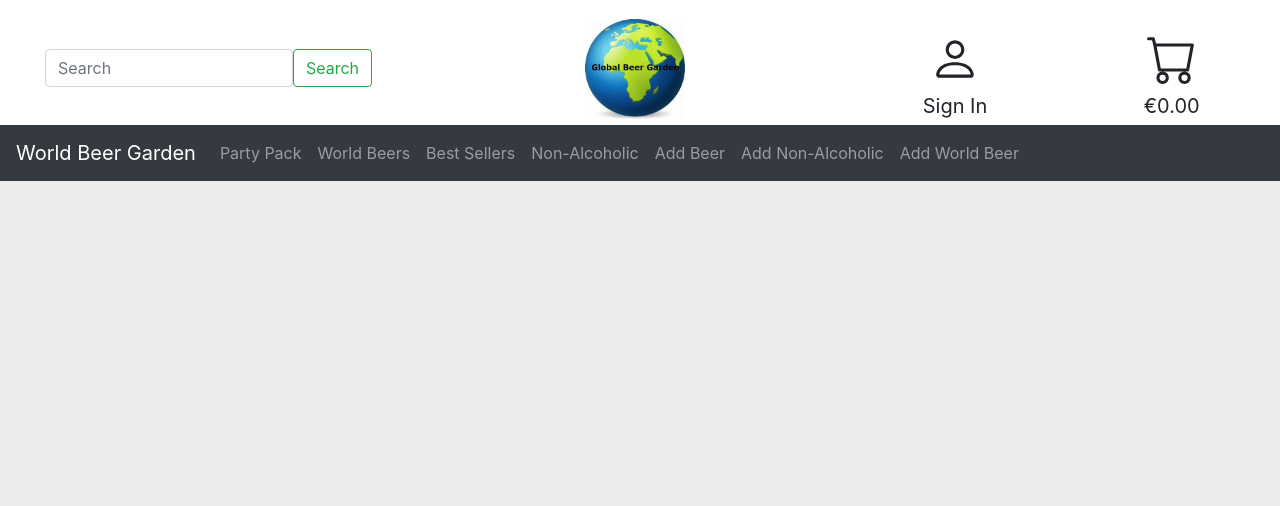
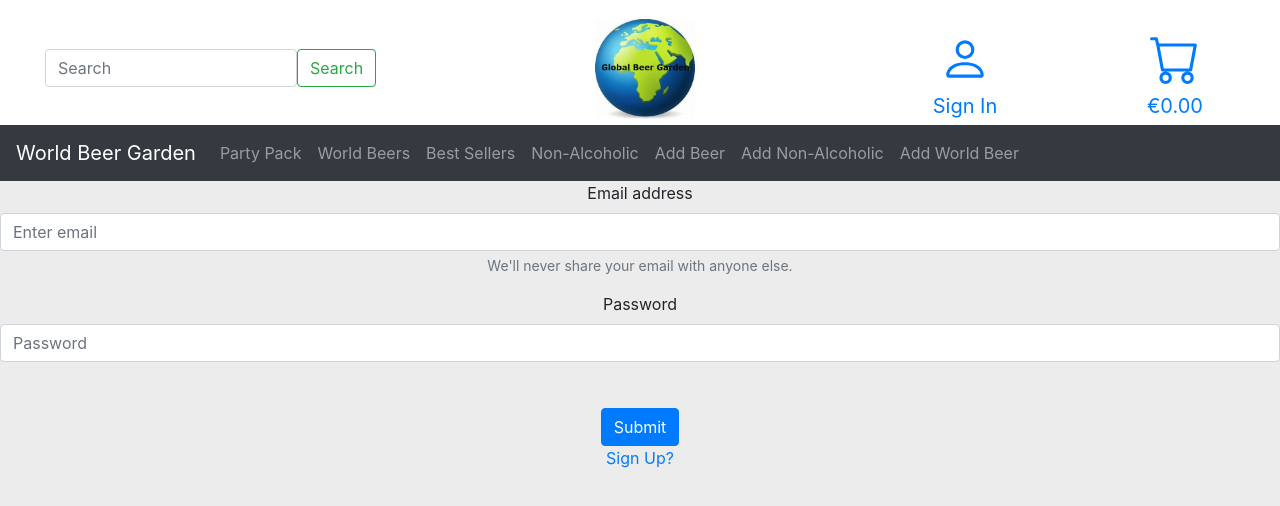
Before and after one commit to Walter64/Professional-Practice-Project, a React (Create React App) app in the folder beerwebsite/: page /signIn in a window 1280 px wide. Shown: the top 506 px of the page. Built offline with nearby package versions, Linux system fonts and the light colour scheme.

Commit message:
Fix 45 completed login component created with bootstrap form

```diff
--- a/beerwebsite/src/App.js
+++ b/beerwebsite/src/App.js
@@ -12,6 +12,9 @@ import { nonAlcoholic } from './components/nonAlcoholic';
 import {Create} from './components/create';
 import {AddNonAlcohol} from './components/addNonAlcohol';
 import {addWorld} from './components/addWorld';
+import {Cart} from './components/cart';
+import {SignIn} from './components/signIn';
+import { Link} from 'react-router-dom';
 
 function App() {
   return (
@@ -31,21 +34,24 @@ function App() {
               <div id="c2">
                 <img alt="Garden Globe" src={gardenGlobe} height={100} width={100} />
               </div>
-
+              <Link to="/signIn">
               <div id="c3">
                 <svg xmlns="http://www.w3.org/2000/svg" width="50" height="50" fill="currentColor" class="bi bi-person" viewBox="0 0 16 16">
                   <path d="M8 8a3 3 0 1 0 0-6 3 3 0 0 0 0 6zm2-3a2 2 0 1 1-4 0 2 2 0 0 1 4 0zm4 8c0 1-1 1-1 1H3s-1 0-1-1 1-4 6-4 6 3 6 4zm-1-.004c-.001-.246-.154-.986-.832-1.664C11.516 10.68 10.289 10 8 10c-2.29 0-3.516.68-4.168 1.332-.678.678-.83 1.418-.832 1.664h10z" />
                 </svg>
                 <p id="signin">Sign In</p>
               </div>
-
+              </Link>
+              <Link to="/cart">
               <div id="c4">
                 <svg xmlns="http://www.w3.org/2000/svg" width="50" height="50" fill="currentColor" class="bi bi-cart" viewBox="0 0 16 16">
                   <path d="M0 1.5A.5.5 0 0 1 .5 1H2a.5.5 0 0 1 .485.379L2.89 3H14.5a.5.5 0 0 1 .491.592l-1.5 8A.5.5 0 0 1 13 12H4a.5.5 0 0 1-.491-.408L2.01 3.607 1.61 2H.5a.5.5 0 0 1-.5-.5zM3.102 4l1.313 7h8.17l1.313-7H3.102zM5 12a2 2 0 1 0 0 4 2 2 0 0 0 0-4zm7 0a2 2 0 1 0 0 4 2 2 0 0 0 0-4zm-7 1a1 1 0 1 1 0 2 1 1 0 0 1 0-2zm7 0a1 1 0 1 1 0 2 1 1 0 0 1 0-2z" />
                 </svg>
                 <p>€0.00</p>
               </div>
+              </Link>
             </div>
+
 
           </div>
         </header>
@@ -75,6 +81,8 @@ function App() {
             <Route path='/create' component={Create} />
             <Route path='/addNonAlcohol' component={AddNonAlcohol} />
             <Route path='/addWorld' component={addWorld} />
+            <Route path='/cart' component={Cart} />
+            <Route path='/signIn' component={SignIn} />
           </Switch>
         </div>
       </div>
--- /dev/null
+++ b/beerwebsite/src/components/cart.js
@@ -0,0 +1,16 @@
+import React from 'react';
+import {WorldItem} from '../components/worldItem';
+
+export class Cart extends React.Component{
+    render(){
+        return(
+        <div>
+
+         <h1>hello</h1>
+        </div>
+
+        );
+    }
+
+
+}
--- /dev/null
+++ b/beerwebsite/src/components/signIn.js
@@ -0,0 +1,29 @@
+import React from 'react';
+import {Form, Button} from 'react-bootstrap';
+import {Link} from 'react-router-dom';
+export class SignIn extends React.Component {
+    render() {
+        return (
+            <Form>
+                <Form.Group controlId="formBasicEmail">
+                    <Form.Label>Email address</Form.Label>
+                    <Form.Control type="email" placeholder="Enter email" />
+                    <Form.Text className="text-muted">
+                        We'll never share your email with anyone else.
+                    </Form.Text>
+                </Form.Group>
+
+                <Form.Group controlId="formBasicPassword">
+                    <Form.Label>Password</Form.Label>
+                    <Form.Control type="password" placeholder="Password" />
+                </Form.Group>
+                <Button variant="primary" type="submit">
+                    Submit
+            </Button>
+            <br></br>
+            <Link to="/">Sign Up?</Link>
+            </Form>
+        )
+    }
+
+}
--- a/beerwebsite/src/components/worldItem.js
+++ b/beerwebsite/src/components/worldItem.js
@@ -3,9 +3,15 @@ import Card from 'react-bootstrap/Card';
 import Button from 'react-bootstrap/Button';
 
 export class WorldItem extends React.Component{
-    constructor(){
-        super();
-    }
+    constructor(props){
+            super(props);
+}
+    localStore(){
+    const beerPer = this.props.world.beerPercentWorld;
+
+    const jsonObj = JSON.stringify(beerPer);
+    localStorage.setItem("beerPer", jsonObj);
+}
 
     render(){
         return(
@@ -34,7 +40,7 @@ export class WorldItem extends React.Component{
                     <input type="number" id='qty' placeholder="0" size="50"></input>
 
                     <br></br>
-                    <Button id="qtyBtn" variant="danger">Add To Cart</Button>
+                    <Button id="qtyBtn" onClick="localStore()" variant="danger">Add To Cart</Button>
                 </Card.Body>
             </Card>
 
```
